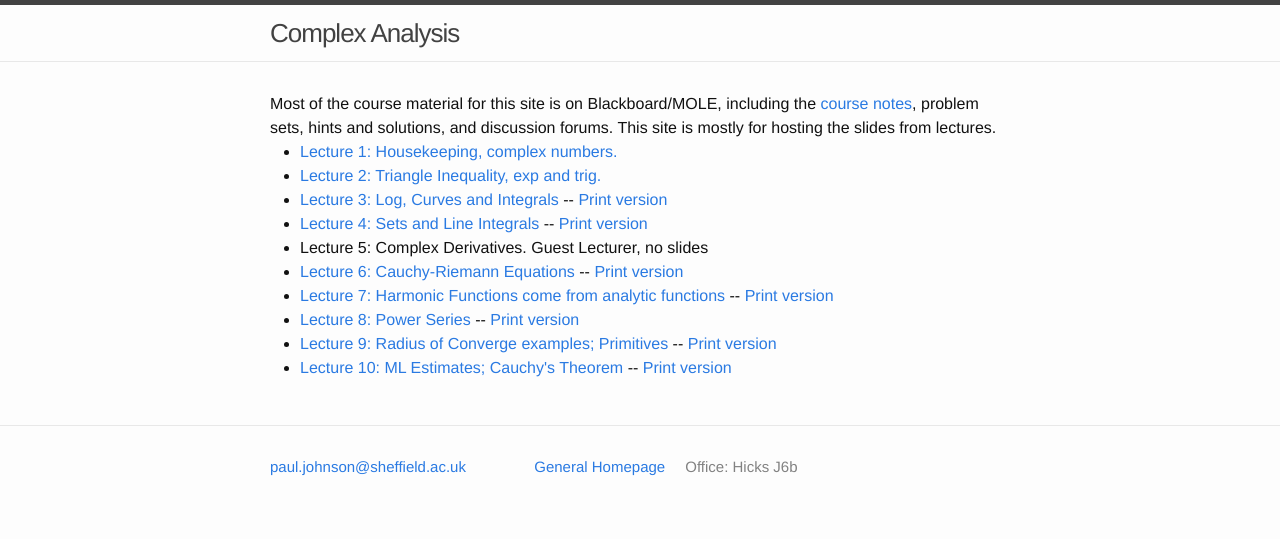
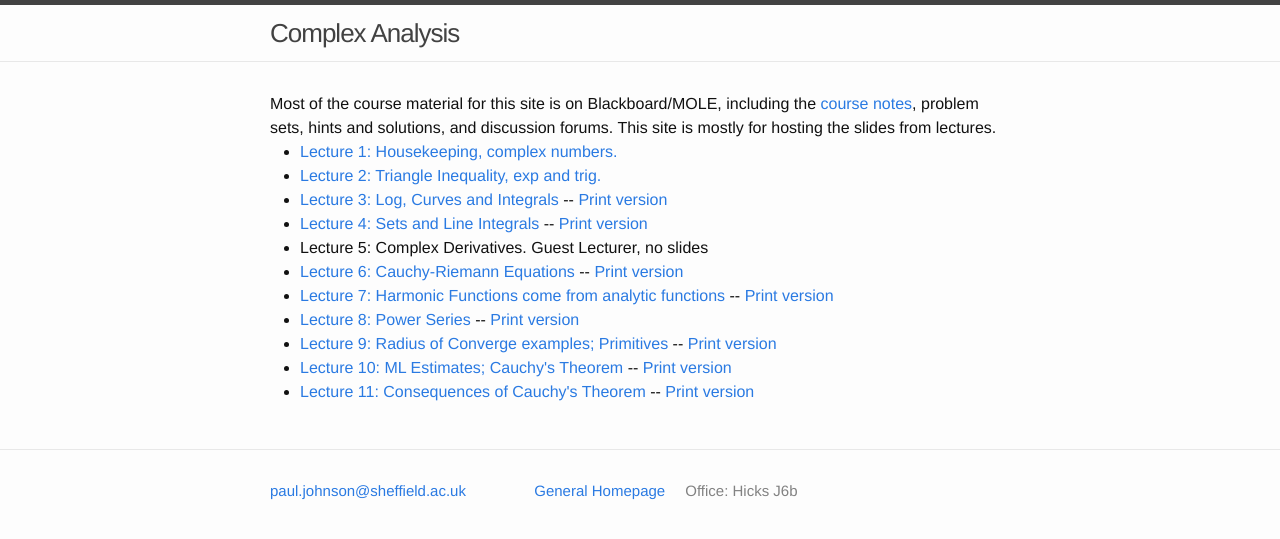
Before and after one commit to ptwiddle/MAS332-Complex-Analysis, a Jekyll site: the page built from index.html, in a window 1280 px wide. Shown: the top 539 px of the page. Built offline with Jekyll 4.4.1, drawn with Linux system fonts in a browser that asks for light colours.

Commit message:
Lecture 11

```diff
--- a/index.html
+++ b/index.html
@@ -16,7 +16,8 @@ layout: default
     <li> <a href="./Slides/Lecture7.pdf">Lecture 7: Harmonic Functions come from analytic functions</a> -- <a href="./Slides/Lecture7Print.pdf">Print version</a> </li>
     <li> <a href="./Slides/Lecture8.pdf">Lecture 8: Power Series</a> -- <a href="./Slides/Lecture8Print.pdf">Print version</a> </li>
     <li> <a href="./Slides/Lecture9.pdf">Lecture 9: Radius of Converge examples; Primitives</a> -- <a href="./Slides/Lecture9Print.pdf">Print version</a> </li>
-              <li> <a href="./Slides/Lecture10.pdf">Lecture 10: ML Estimates; Cauchy's Theorem</a> -- <a href="./Slides/Lecture10Print.pdf">Print version</a> </li>
+    <li> <a href="./Slides/Lecture10.pdf">Lecture 10: ML Estimates; Cauchy's Theorem</a> -- <a href="./Slides/Lecture10Print.pdf">Print version</a> </li>
+                  <li> <a href="./Slides/CauchyConsequences.pdf">Lecture 11: Consequences of Cauchy's Theorem</a> -- <a href="./Slides/CauchyConsequencesPrint.pdf">Print version</a> </li>
 
 
   </ul>
```
Also changed, not shown: Slides/WorryAboutStokes.png (added), 3 other files.
